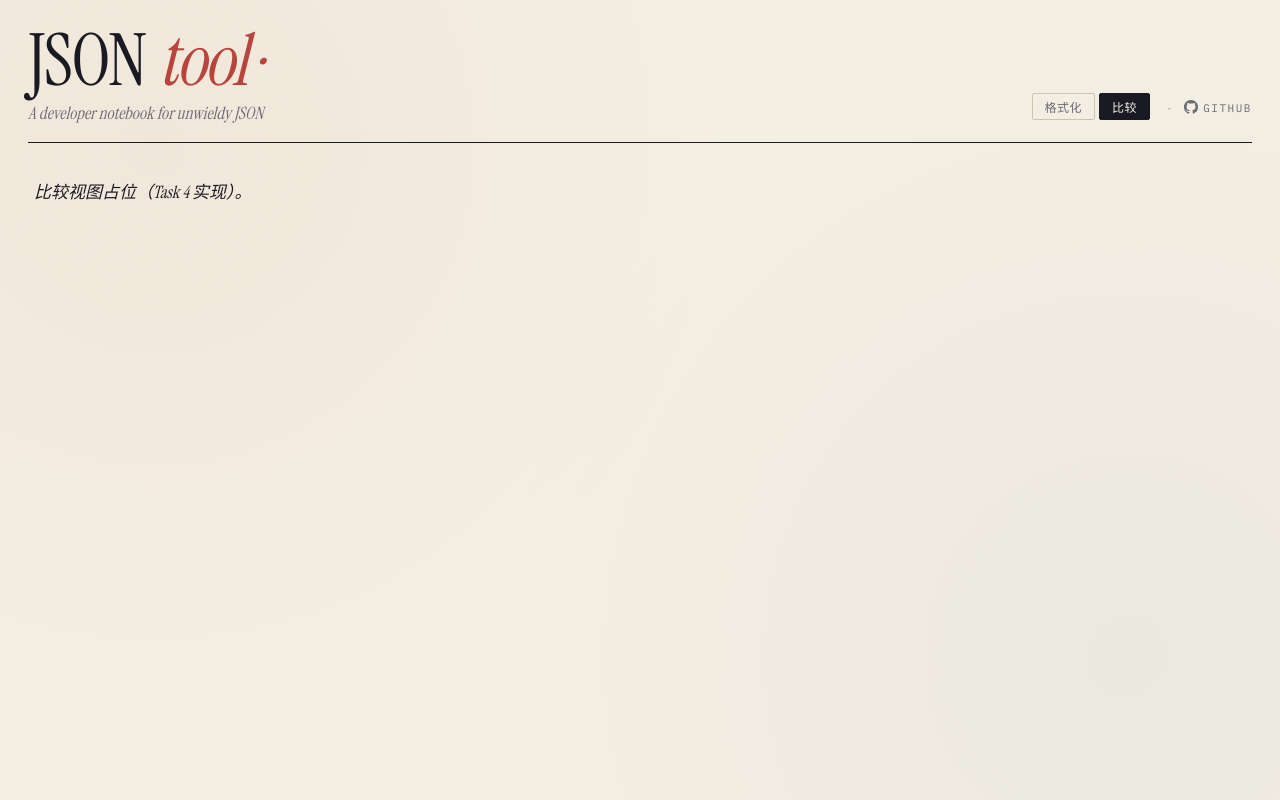
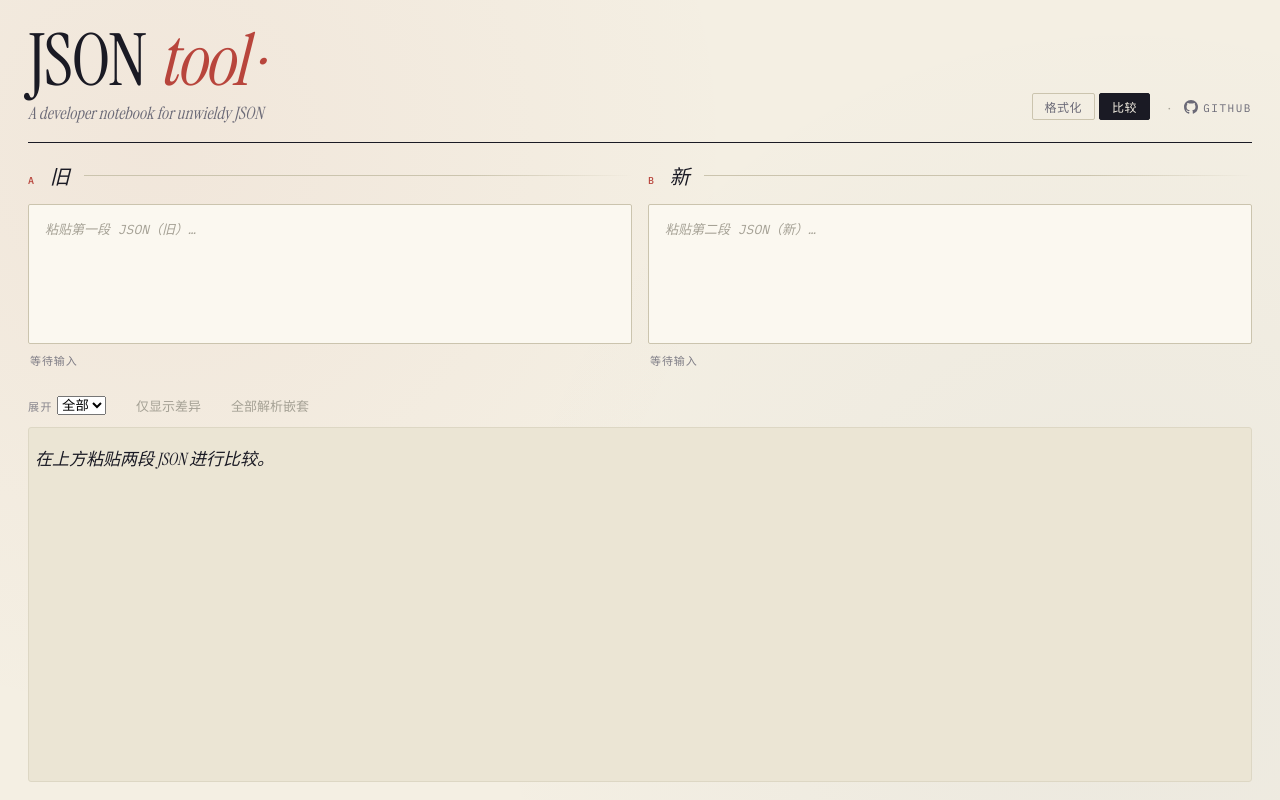
Before and after one commit to lRoccoon/json-tool, a React (Vite) app: page / in a window 1280 px wide. Both pictures are taken after a click on the button "比较". Built offline with nearby package versions, Linux system fonts and the light colour scheme.

Commit message:
feat: implement JSON diff page with nested parse + only-diff

```diff
--- a/src/components/JsonDiff.tsx
+++ b/src/components/JsonDiff.tsx
@@ -1,9 +1,166 @@
+import { useMemo, useState } from 'react';
+import { DiffTree } from './DiffTree';
+import { diffJson, summarizeDiff, type DiffNode } from '../utils/jsonDiff';
+import { tryParseJson, type JsonValue } from '../utils/jsonUtils';
+
+const EXPAND_OPTIONS = [1, 2, 3, 4, 5, 99] as const;
+
 export function JsonDiff() {
+  const [inputA, setInputA] = useState('');
+  const [inputB, setInputB] = useState('');
+  const [parseAll, setParseAll] = useState(false);
+  const [parsedPaths, setParsedPaths] = useState<Set<string>>(new Set());
+  const [onlyDiff, setOnlyDiff] = useState(false);
+  const [expandLevel, setExpandLevel] = useState(99);
+
+  const parsedA = useMemo(() => tryParseJson(inputA), [inputA]);
+  const parsedB = useMemo(() => tryParseJson(inputB), [inputB]);
+  const bothOk = parsedA.ok && parsedB.ok;
+
+  const shouldParseNested = useMemo(
+    () => (path: string) => parseAll || parsedPaths.has(path),
+    [parseAll, parsedPaths]
+  );
+
+  const diff = useMemo<DiffNode | null>(() => {
+    if (!parsedA.ok || !parsedB.ok) return null;
+    return diffJson(parsedA.value as JsonValue, parsedB.value as JsonValue, {
+      shouldParseNested,
+    });
+  }, [parsedA, parsedB, shouldParseNested]);
+
+  const summary = useMemo(() => (diff ? summarizeDiff(diff) : null), [diff]);
+  const identical =
+    summary !== null &&
+    summary.added + summary.removed + summary.changed === 0;
+
+  const onToggleNested = (path: string) =>
+    setParsedPaths((prev) => {
+      const next = new Set(prev);
+      if (next.has(path)) next.delete(path);
+      else next.add(path);
+      return next;
+    });
+
+  const hasA = inputA.trim().length > 0;
+  const hasB = inputB.trim().length > 0;
+
+  const renderStatus = (
+    has: boolean,
+    parsed: ReturnType<typeof tryParseJson>,
+    len: number
+  ) => (
+    <div className="panel-footer">
+      <span className="footer-meta">
+        {has ? `${len.toLocaleString()} 字符` : '等待输入'}
+      </span>
+      {has && !parsed.ok && (
+        <span className="status status-err">✦ 无法解析 · {parsed.error}</span>
+      )}
+      {has && parsed.ok && <span className="status status-ok">✓ 有效 JSON</span>}
+    </div>
+  );
+
   return (
     <main className="app-main diff-main">
-      <div className="tree-empty">
-        <em>比较视图占位（Task 4 实现）。</em>
-      </div>
+      <section className="diff-inputs">
+        <div className="diff-input-col">
+          <div className="panel-label">
+            <span className="panel-label-num">A</span>
+            <span className="panel-label-text">旧</span>
+            <span className="panel-label-rule" aria-hidden />
+          </div>
+          <textarea
+            className="input-area"
+            value={inputA}
+            onChange={(e) => setInputA(e.target.value)}
+            placeholder="粘贴第一段 JSON（旧）…"
+            spellCheck={false}
+          />
+          {renderStatus(hasA, parsedA, inputA.length)}
+        </div>
+        <div className="diff-input-col">
+          <div className="panel-label">
+            <span className="panel-label-num">B</span>
+            <span className="panel-label-text">新</span>
+            <span className="panel-label-rule" aria-hidden />
+          </div>
+          <textarea
+            className="input-area"
+            value={inputB}
+            onChange={(e) => setInputB(e.target.value)}
+            placeholder="粘贴第二段 JSON（新）…"
+            spellCheck={false}
+          />
+          {renderStatus(hasB, parsedB, inputB.length)}
+        </div>
+      </section>
+
+      <section className="diff-result">
+        <div className="diff-controls">
+          <label className="tree-toolbar-item">
+            <span className="tree-toolbar-label">展开</span>
+            <select
+              value={expandLevel}
+              onChange={(e) => setExpandLevel(Number(e.target.value))}
+            >
+              {EXPAND_OPTIONS.map((lv) => (
+                <option key={lv} value={lv}>
+                  {lv === 99 ? '全部' : `${lv} 级`}
+                </option>
+              ))}
+            </select>
+          </label>
+          <button
+            className={`tbtn${onlyDiff ? ' is-active' : ''}`}
+            disabled={!bothOk}
+            onClick={() => setOnlyDiff((v) => !v)}
+            title="折叠未变更的子树"
+          >
+            仅显示差异
+          </button>
+          <button
+            className={`tbtn${parseAll ? ' is-active' : ''}`}
+            disabled={!bothOk}
+            onClick={() => setParseAll((v) => !v)}
+            title="把所有看起来是 JSON 的字符串解析后再比较"
+          >
+            全部解析嵌套
+          </button>
+          {summary && (
+            <span className="diff-summary-bar">
+              <span className="diff-sum add">+{summary.added}</span>
+              <span className="diff-sum del">-{summary.removed}</span>
+              <span className="diff-sum chg">~{summary.changed}</span>
+            </span>
+          )}
+        </div>
+
+        <div className="diff-body">
+          {bothOk && diff ? (
+            identical ? (
+              <div className="tree-empty">
+                <em>两段 JSON 内容一致。</em>
+              </div>
+            ) : (
+              <DiffTree
+                root={diff}
+                expandLevel={expandLevel}
+                onlyDiff={onlyDiff}
+                onToggleNested={onToggleNested}
+              />
+            )
+          ) : (
+            <div className="tree-empty">
+              <em>
+                {!hasA || !hasB
+                  ? '在上方粘贴两段 JSON 进行比较。'
+                  : '存在无法解析的 JSON，无法比较。'}
+              </em>
+            </div>
+          )}
+        </div>
+      </section>
     </main>
   );
 }
```
